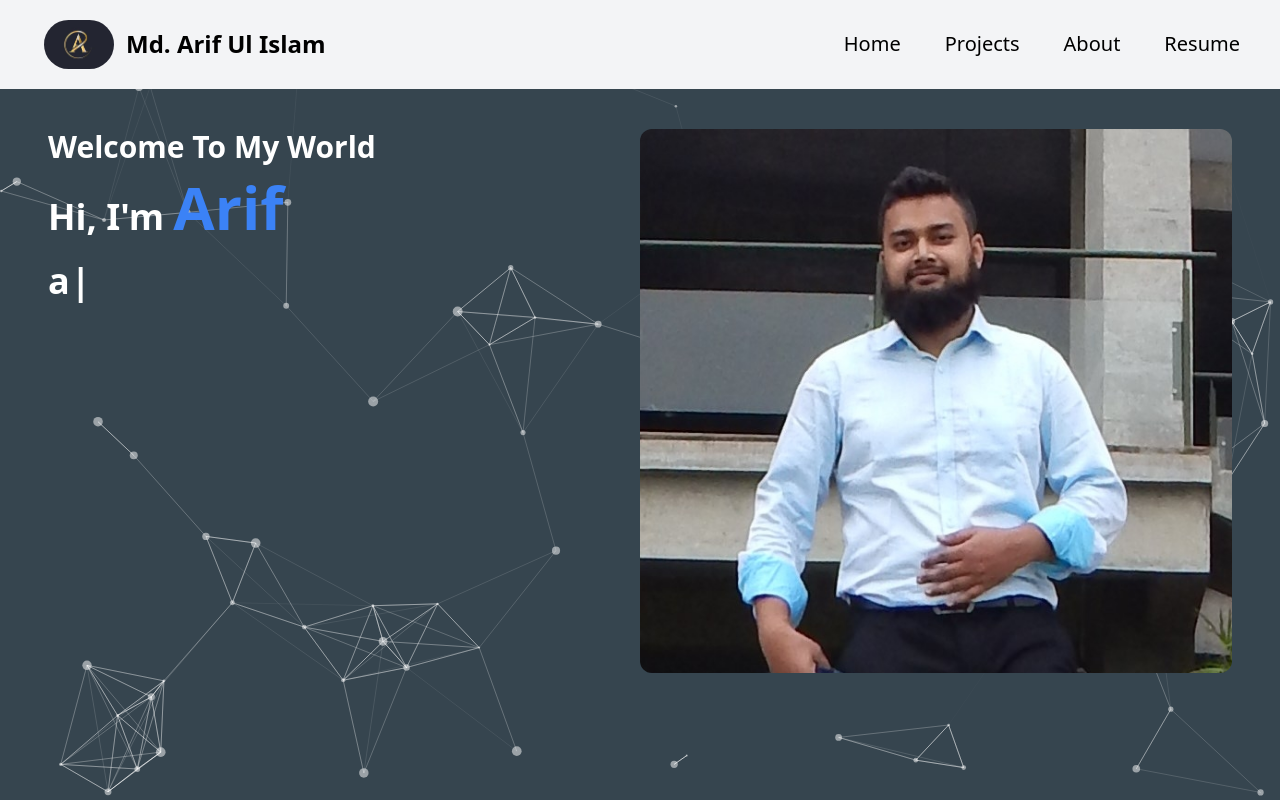
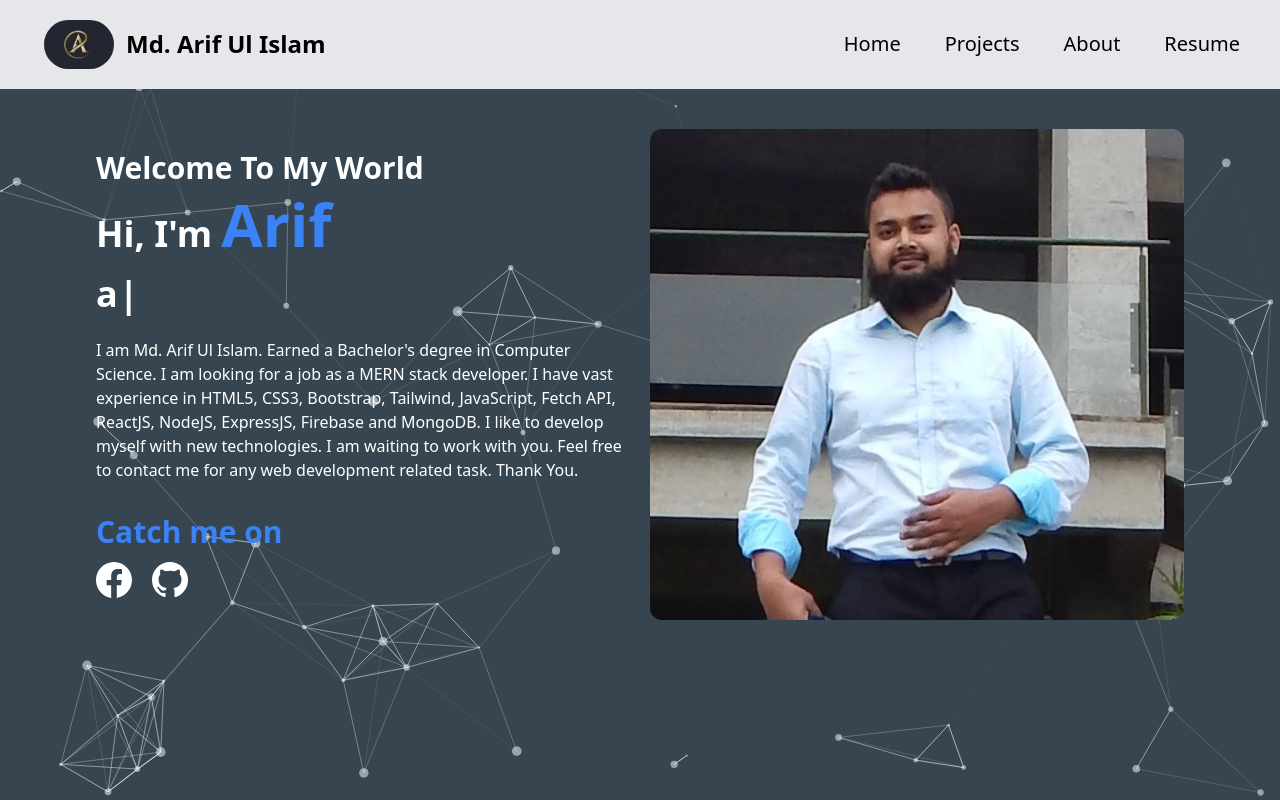
Before and after one commit to Arif1612/portfolio, a React (Vite) app: page / in a window 1280 px wide. Built offline with nearby package versions, Linux system fonts and the light colour scheme.

Commit message:
about section done

```diff
--- a/src/main.jsx
+++ b/src/main.jsx
@@ -11,6 +11,7 @@ import {
 import ErrorPage from './pages/ErrorPage/ErrorPage.jsx';
 import Projects from './pages/Home/Projects/Projects.jsx';
 import Home from './pages/Home/Home/Home.jsx'
+import About from './pages/Home/About/About.jsx'
 
 
 
@@ -30,6 +31,7 @@ const router = createBrowserRouter([
       },
       {
         path: "/about",
+        element: <About></About>
 
       },
       {
--- a/src/pages/Home/About/About.jsx
+++ b/src/pages/Home/About/About.jsx
@@ -1,9 +1,64 @@
-import React from 'react';
+import React from "react";
+import { Helmet } from "react-helmet-async";
+import Typewriter from "typewriter-effect";
+import Container from "../../Container";
+import img from '../../../assets/portfolio5.png';
+import { BsFacebook,BsGithub } from 'react-icons/bs';
+import { Link } from "react-router-dom";
 
 const About = () => {
     return (
-        <div>
-            <p>About</p>
+        <div className="mb-10">
+
+        <Container>
+            <div >
+            <Helmet>
+                <title>Portfolio | About </title>
+            </Helmet>
+
+            <section>
+          {/* main div */}
+            <div className="flex flex-col md:flex-row text-white items-center ">
+               {/* left */}
+             <div className="w-1/2 mt-10 mr-5">
+                <h5 className="text-3xl font-bold ">Welcome To My World</h5>
+                 <h1 className=" text-4xl  font-bold pt-2 pb-5">Hi, I'm <span className="text-6xl text-blue-500">Arif</span></h1>
+                 <div className="text-4xl font-bold ">
+                      <Typewriter
+                        options={{
+                          strings: ['a BSCSE Graduate', 'a MERN Stack Developer','a Tech Enthusiast', 'a Believer of Allah'],
+                          autoStart: true,
+                          loop: true,
+                        }}
+                      />
+                  </div>
+
+                  <p className="my-6"> I am Md. Arif Ul Islam. Earned a Bachelor's degree in Computer Science. I am looking for a job as a MERN stack developer. I have vast experience in HTML5, CSS3, Bootstrap, Tailwind, JavaScript, Fetch API, ReactJS, NodeJS, ExpressJS, Firebase and MongoDB.  I like to develop myself with new technologies. I am waiting to work with you. Feel free to contact me for any web development related task. Thank You.</p>
+
+                  <div>
+                  <h5 className="text-3xl font-bold  text-blue-500  mt-8 mb-3">Catch me on </h5>
+                  <div className="text-4xl flex">
+                    <p className="mr-5"><Link to="https://www.facebook.com/arifulislam.sumon.1029/"> <BsFacebook></BsFacebook></Link></p>
+                    <p><Link to="https://www.facebook.com/arifulislam.sumon.1029/"> <BsGithub></BsGithub> </Link></p>
+                  </div>
+                  </div>
+
+
+
+            </div>
+            {/* left div end */}
+           {/* right */}
+          <div className="w-1/2 mt-10">
+          <img src={img} className="rounded-xl" alt="" />
+          </div>
+          {/* right end */}
+
+        </div>
+        {/* main end */}
+        </section>
+            </div>
+        </Container>
+
         </div>
     );
 };
--- a/src/pages/Home/Home/Home.jsx
+++ b/src/pages/Home/Home/Home.jsx
@@ -2,7 +2,11 @@ import React from "react";
 import { Helmet } from "react-helmet-async";
 import Typewriter from "typewriter-effect";
 import Container from "../../Container";
-import img from '../../../assets/portfolio5.png'
+import img from '../../../assets/portfolio5.png';
+import { BsFacebook,BsGithub } from 'react-icons/bs';
+
+import { Link } from "react-router-dom";
+import About from "../About/About";
 const Home = () => {
   return (
    <Container>
@@ -11,35 +15,9 @@ const Home = () => {
         <title>Portfolio | Home </title>
       </Helmet>
 
-        <section>
-          {/* main div */}
-            <div className="flex flex-col md:flex-row text-white ">
-               {/* left */}
-             <div className="w-1/2 mt-10">
-                <h5 className="text-3xl font-bold ">Welcome To My World</h5>
-                 <h1 className=" text-4xl  font-bold pt-3 pb-6">Hi, I'm <span className="text-6xl text-blue-500">Arif</span></h1>
-                 <div className="text-4xl font-bold">
-                      <Typewriter
-                        options={{
-                          strings: ['a BSCSE Graduate', 'a MERN Stack Developer','a Tech Enthusiast', 'a Believer of Allah'],
-                          autoStart: true,
-                          loop: true,
-                        }}
+      <About ></About>
 
-                      />
-                  </div>
 
-            </div>
-            {/* left div end */}
-           {/* right */}
-          <div className="w-1/2 mt-10">
-          <img src={img} className="rounded-xl" alt="" />
-          </div>
-          {/* right end */}
-
-        </div>
-        {/* main end */}
-        </section>
     </div>
    </Container>
   );
--- a/src/pages/NavBar/NavBar.jsx
+++ b/src/pages/NavBar/NavBar.jsx
@@ -6,7 +6,7 @@ import { FaBeer } from "react-icons/fa";
 const Navbar = () => {
 
   return (
-    <div className="navbar  bg-gray-100 text-black">
+    <div className="navbar  bg-gray-200 text-black">
       <div className="navbar-start">
 
         <div className="dropdown">
```
